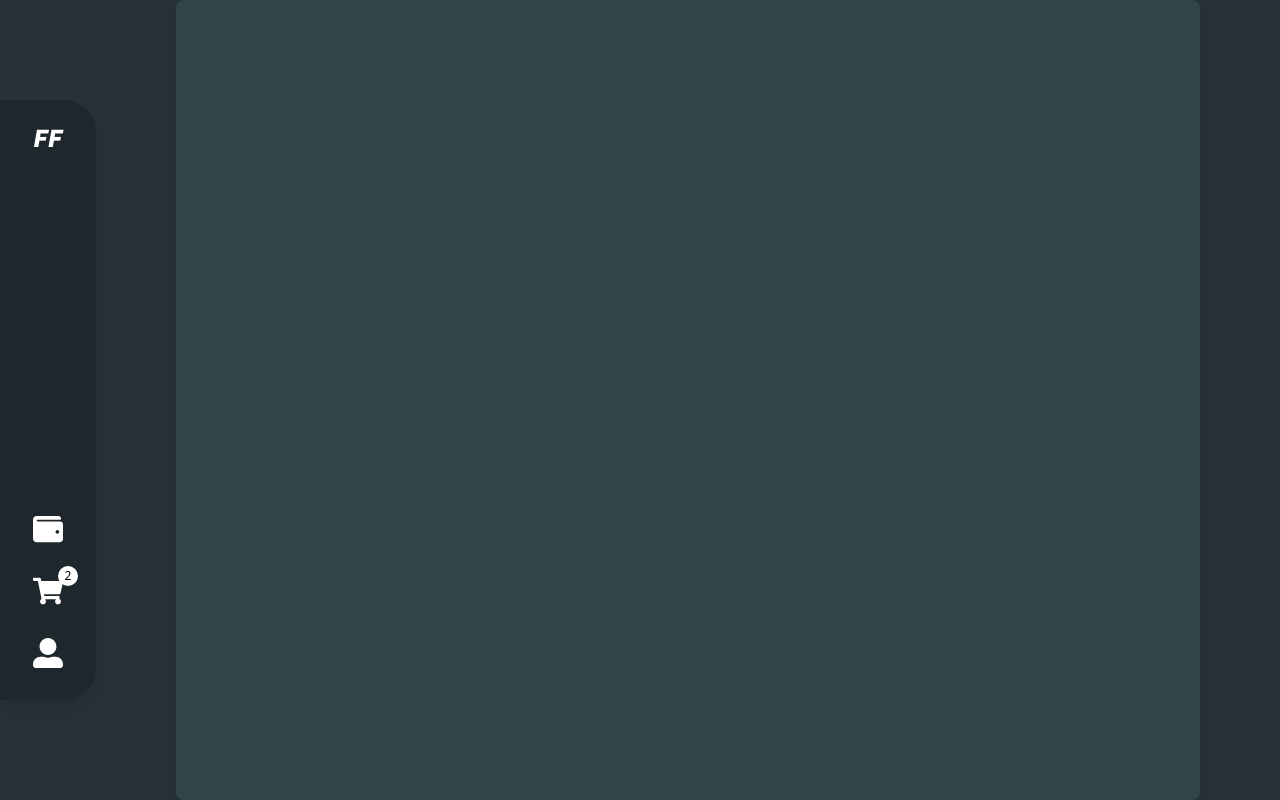
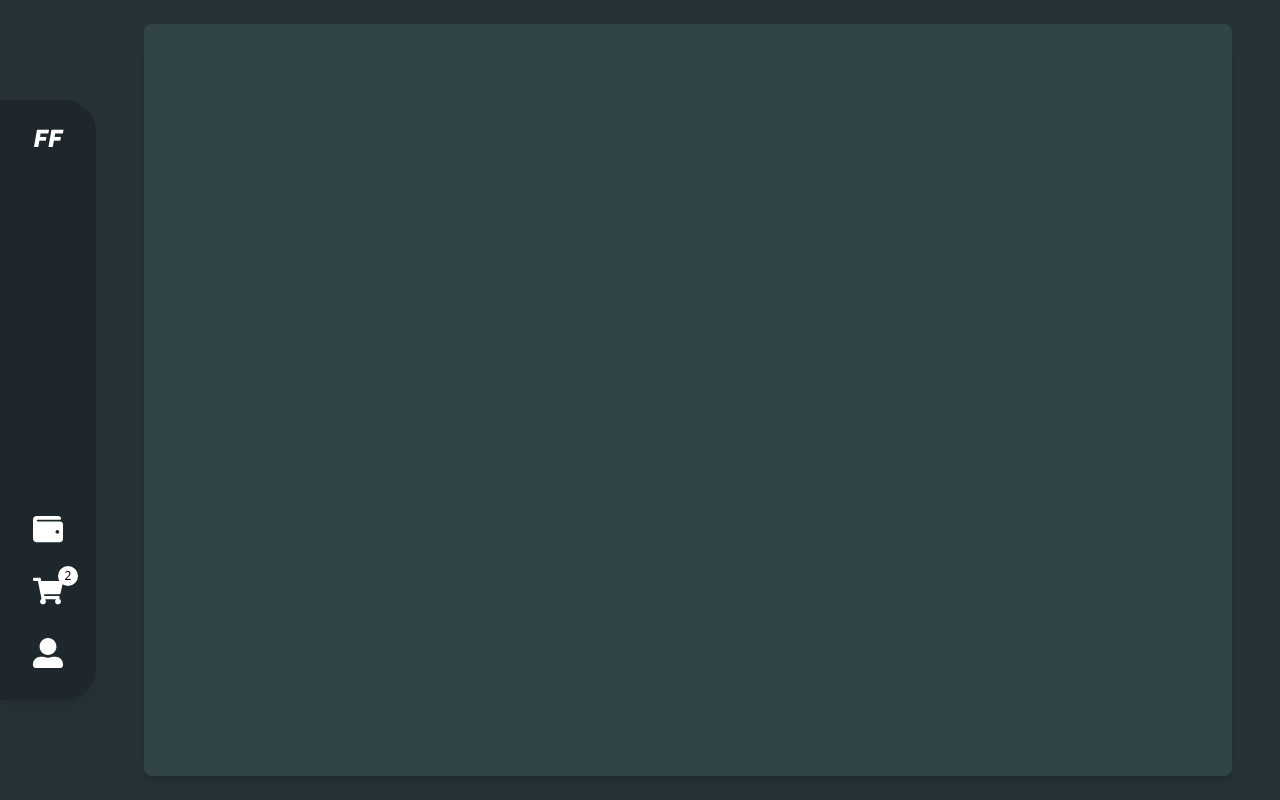
Before and after one commit to alexisprovost/foodflow, a React (Vite) app in the folder dev/app/: page / in a window 1280 px wide. Built offline with nearby package versions, Linux system fonts and the light colour scheme.

Commit message:
Fixed css for holder component

```diff
--- a/dev/app/src/components/pageHolder/Holder.tsx
+++ b/dev/app/src/components/pageHolder/Holder.tsx
@@ -1,7 +1,7 @@
 const Holder = () => {
 	return (
-		<div className="h-screen flex justify-center items-center">
-            <section className="bg-secondary rounded-lg shadow-lg p-6 mx-6 my-8 lg:my-16 w-full max-w-screen-lg overflow-auto h-full">
+		<div className="h-[inherit] flex justify-center items-center">
+            <section className="bg-secondary rounded-lg shadow-lg p-6 mx-6 my-8 lg:my-16 w-full overflow-auto h-full">
             </section>
         </div>
 	);
--- a/dev/app/src/views/Home.tsx
+++ b/dev/app/src/views/Home.tsx
@@ -5,8 +5,10 @@ const Home = () => {
 	useDocumentTitle("Accueil");
 
 	return (
-		<div className="home-page">
-			<Holder />
+		<div className="home-page h-full">
+			<section className="p-6 h-full">
+				<Holder />
+			</section>
 		</div>
 	);
 };
```
Also changed, not shown: 1 other file (tests, documents, lock files or other folders).
